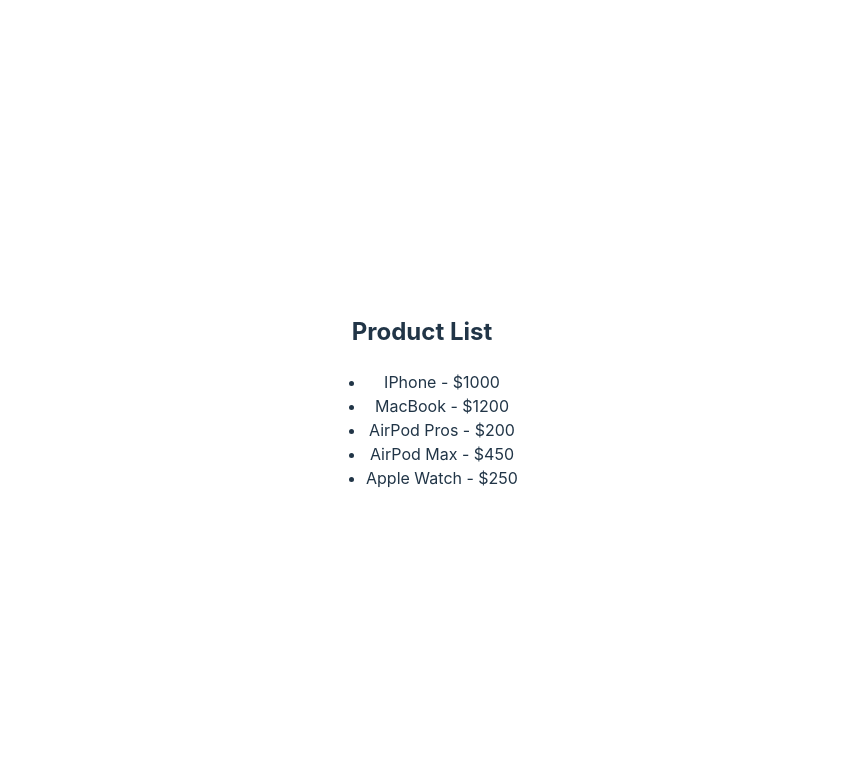
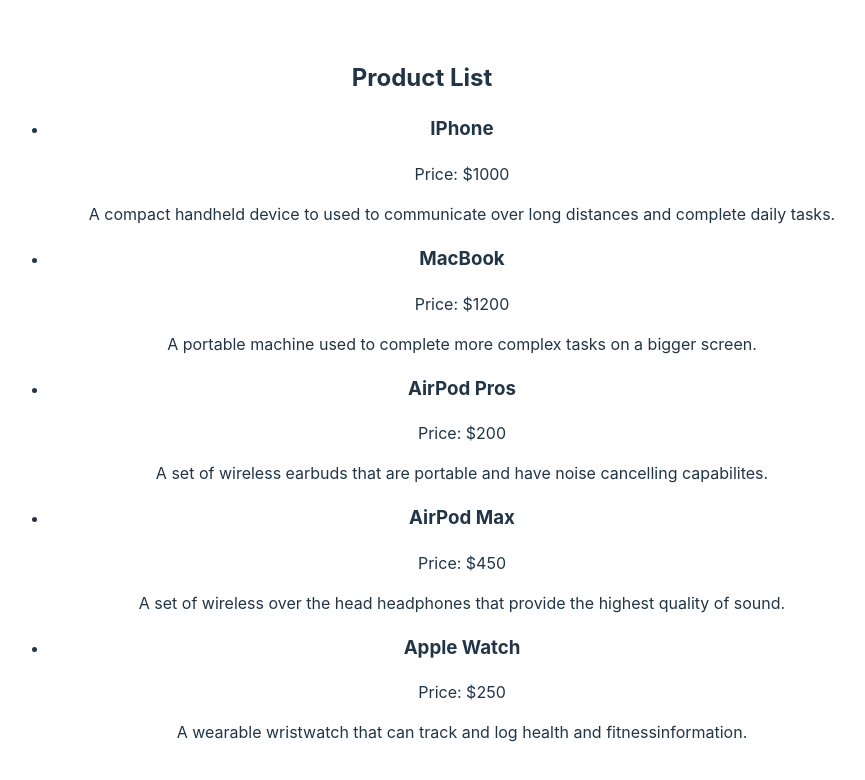
Before and after one commit to Shivpatel10/coding_challenge_16, a React (Vite) app: page / in a window 1280 px wide. Shown: the top 780 px of the page, without its empty margins (218-1083 px from the left). Built offline with nearby package versions, Linux system fonts and the light colour scheme.

Commit message:
Set up App component with initial product list

```diff
--- /dev/null
+++ b/src/components/ProductItem.jsx
@@ -0,0 +1,13 @@
+//Task 4: Create the ProductItem Component
+
+  function ProductItem({ product }) {
+    return (
+      <ul>
+        <h3>{product.name}</h3>
+        <p>Price: ${product.price}</p>
+        <p>{product.description}</p>
+      </ul>
+    );
+  }
+
+  export default ProductItem;
--- a/src/components/ProductListComponent.jsx
+++ b/src/components/ProductListComponent.jsx
@@ -1,4 +1,6 @@
-//import React from 'react';
+// Task 3: Create the ProductList Component
+import ProductItem from './ProductItem.jsx';
+
 
 const products = [
     {id: 1, name: 'IPhone', price: 1000 , description: "A compact handheld device to used to communicate over long distances and complete daily tasks."},
@@ -15,7 +17,7 @@
       <ul>
           {products.map(product => (
               <li key={product.id} >
-                    {product.name} - ${product.price}
+                     <ProductItem product={product} />
               </li>
           ))}
       </ul>
```
Also changed, not shown: src/components/AddProductFromComponent.jsx (added).
